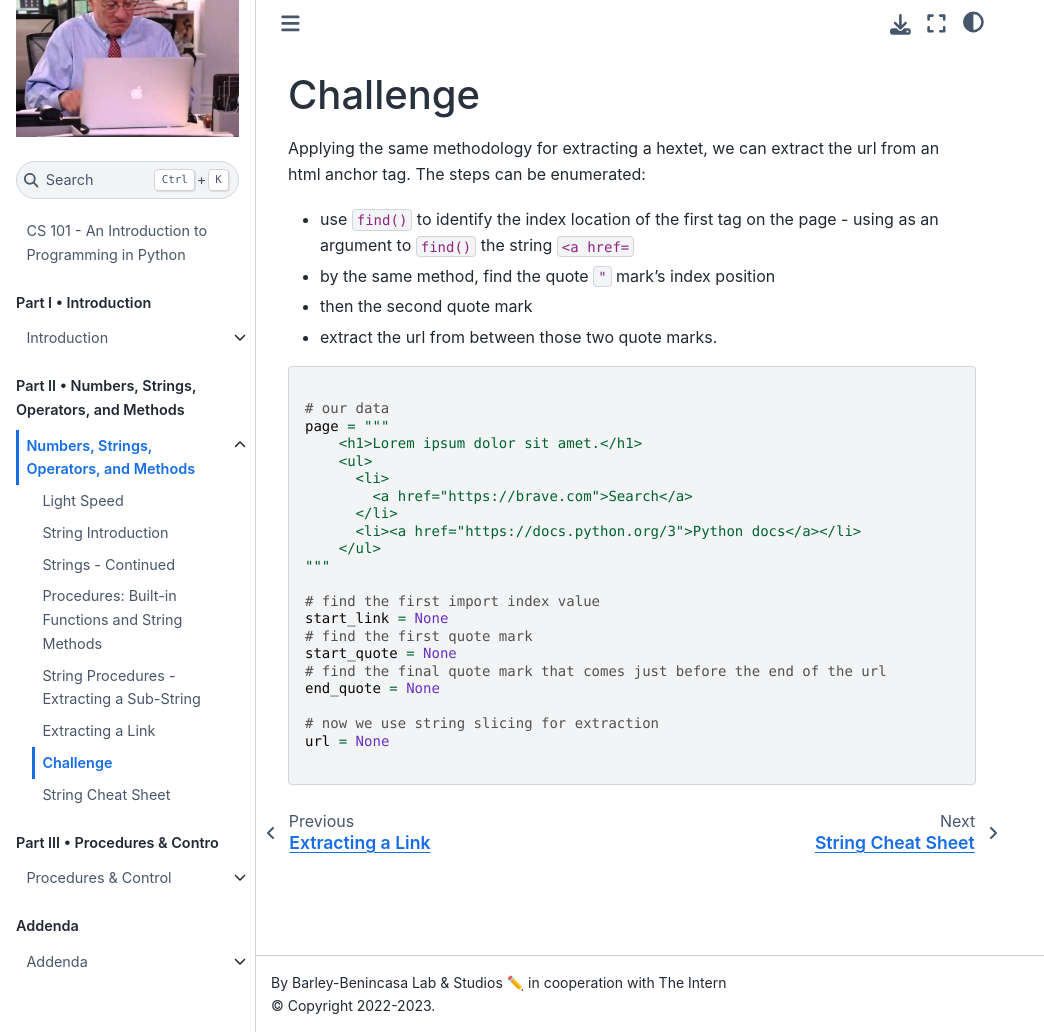
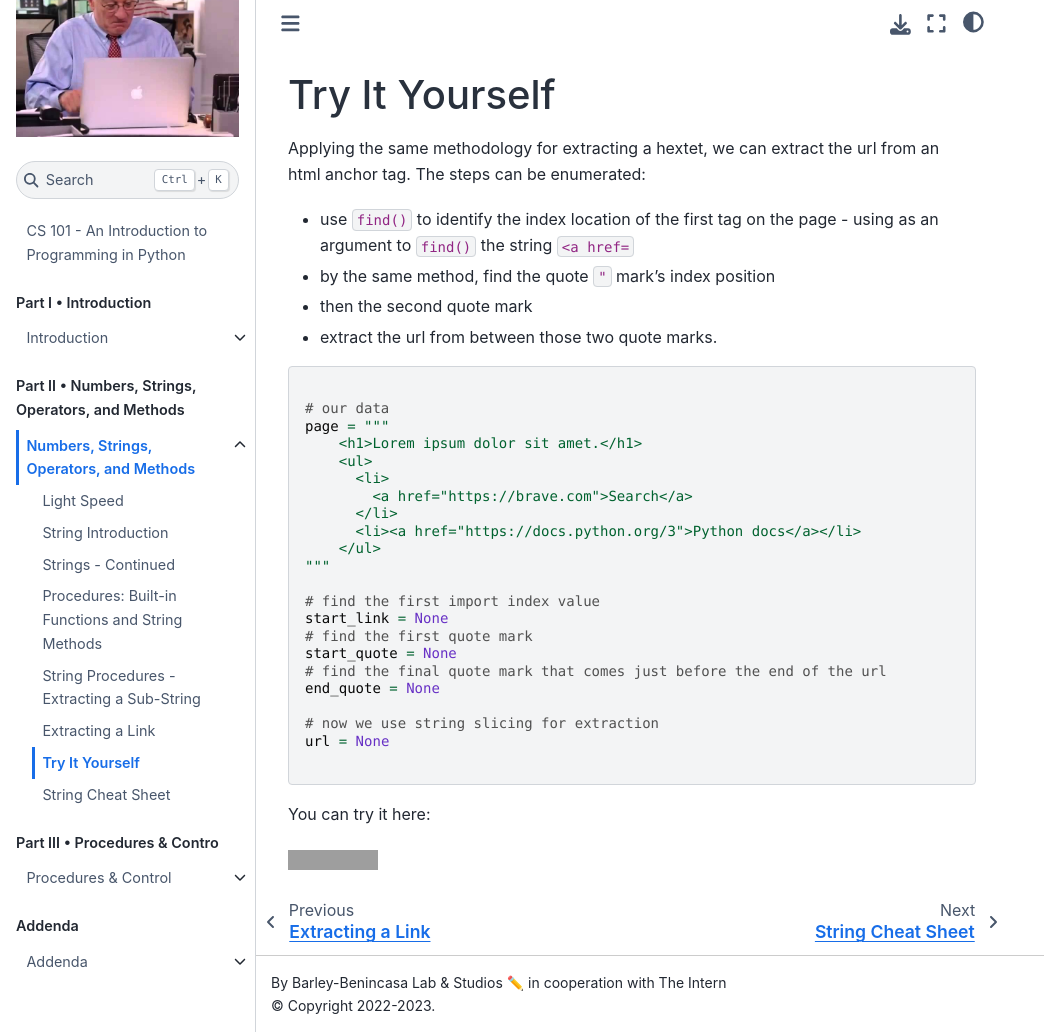
Before and after one commit to the-intern/cs101, a Jupyter Book: the page built from book/part-ii/assign-extract-url.md, in a window 1280 px wide and 1032 px high. Shown: the whole window, without its empty margins (0-1044 px from the left). Built offline with Jupyter Book 1.0.4 settings and Sphinx 7.4.7 and the Sphinx Book theme 1.1.4, drawn with Linux system fonts in a browser that asks for light colours; grey boxes are pictures that could not be loaded.

Commit message:
refactoring part ii - language try it page and launch buttons

````diff
--- a/book/part-ii/assign-extract-url.md
+++ b/book/part-ii/assign-extract-url.md
@@ -1,4 +1,4 @@
-# Challenge
+# Try It Yourself
 
 Applying the same methodology for extracting a hextet, we can extract the url from an html anchor tag. The steps can be enumerated:
 
@@ -31,3 +31,7 @@ end_quote = None
 url = None
 
 ```
+
+You can try it here:
+
+[![Binder](https://mybinder.org/badge_logo.svg)](https://mybinder.org/v2/gh/caterinadiacomo/caterina-man-made-code/part-ii-strings?labpath=src%2Fpart-ii-strings%2F07-try-it-yourself.ipynb)
````
Also changed, not shown: book/part-ii/errors-and-problem-solving-afterword.ipynb, book/part-ii/string-methods.ipynb.
